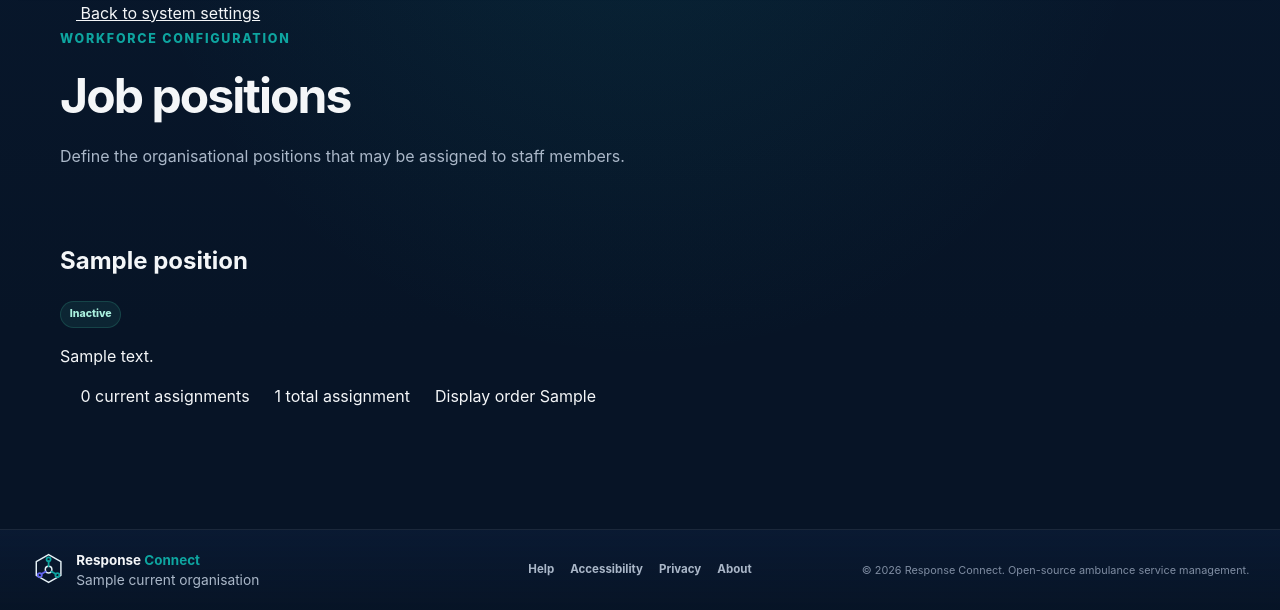
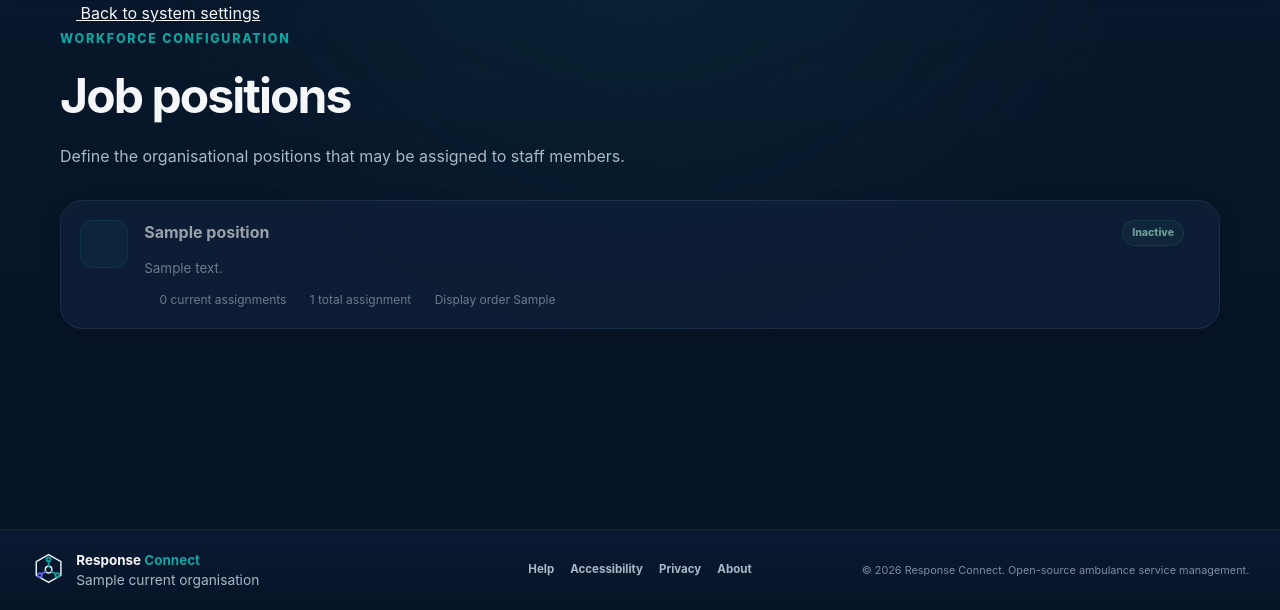
Before and after one commit to Ambulant-Solutions/Response-Connect, a Python web app: template app/templates/org/hr/job_positions/index.html in a window 1280 px wide; the page is wider, and only the part inside the window is pictured. Shown: the part 190-800 px from the top of that part. Run offline with Jinja, Linux system fonts and the light colour scheme; the template is opened without the code that fills it: most values are stand-ins (such as "Sample title", 1, 10 or a date in 2020); some libraries are stand-ins or nearby versions.

Commit message:
Fix job positions catalogue

```diff
--- a/app/templates/org/hr/hr.html
+++ b/app/templates/org/hr/hr.html
@@ -764,7 +764,7 @@
                         >
                             <span class="quick-action__icon">
                                 <iconify-icon
-                                    icon="tabler:users-cog"
+                                    icon="tabler:user-cog"
                                     aria-hidden="true"
                                 ></iconify-icon>
                             </span>
--- a/app/templates/org/hr/job_positions/index.html
+++ b/app/templates/org/hr/job_positions/index.html
@@ -60,7 +60,7 @@
     </header>
 
     {% if positions %}
-        <div class="hr-catalogue-list">
+        <div class="access-role-list">
             {% for position in positions %}
                 {% set current_assignment_count = (
                     position.staff_assignments
@@ -71,20 +71,20 @@
 
                 <article
                     class="
-                        hr-catalogue-card
+                        access-role-card
                         {% if not position.is_active %}
                             is-inactive
                         {% endif %}
                     "
                 >
-                    <div class="hr-catalogue-card__icon">
+                    <div class="access-role-card__icon">
                         <iconify-icon
                             icon="tabler:briefcase"
                             aria-hidden="true"
                         ></iconify-icon>
                     </div>
 
-                    <div class="hr-catalogue-card__content">
+                    <div class="access-role-card__content">
                         <header>
                             <h2>{{ position.name }}</h2>
 
@@ -107,7 +107,7 @@
                                "No description has been provided." }}
                         </p>
 
-                        <div class="hr-catalogue-card__properties">
+                        <div class="access-role-card__summary">
                             <span>
                                 <iconify-icon
                                     icon="tabler:users"
@@ -142,7 +142,7 @@
                     </div>
 
                     {% if can_manage %}
-                        <div class="hr-catalogue-card__actions">
+                        <div class="access-role-card__actions">
                             <a
                                 class="button button--secondary"
                                 href="{{ url_for(
@@ -194,7 +194,7 @@
             {% endfor %}
         </div>
     {% else %}
-        <section class="hr-catalogue-empty">
+        <section class="access-role-empty">
             <iconify-icon
                 icon="tabler:briefcase-off"
                 aria-hidden="true"
```
